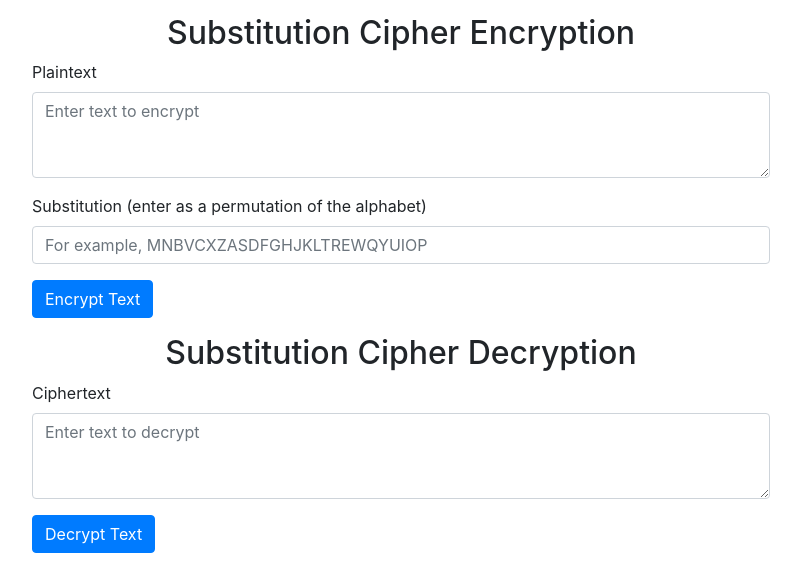
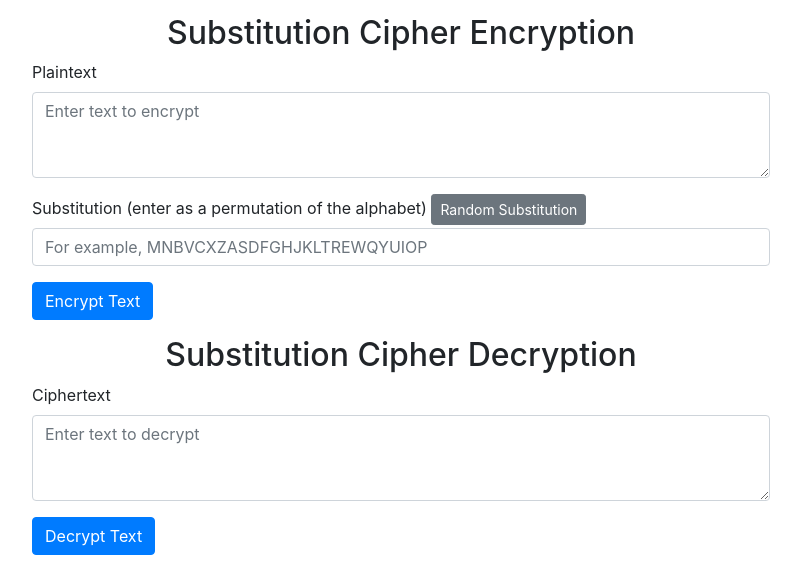
Before and after one commit to christian-doucette/code_breaker, a Flask app: page /substitution in a window 1280 px wide. Shown: the part 290-860 px from the top of the page, without its empty margins (239-1040 px from the left). Run offline with Flask 2, Linux system fonts and the light colour scheme; parts of the project's set-up code (start-up, migrations or seed data) failed here and were passed over; some libraries are stand-ins or nearby versions.

Commit message:
added random permutation button for substitution cipher

```diff
--- a/templates/substitution_page.html
+++ b/templates/substitution_page.html
@@ -27,6 +27,7 @@
 
   <div class="form-group">
     <label for="input_substitution">Substitution (enter as a permutation of the alphabet)</label>
+    <button type="button" onclick="fill_in_form_with_alphabet_permutation()" class="btn btn-secondary btn-sm">Random Substitution</button>
     <input type="text" class="form-control" id="input_substitution" name="input_substitution" placeholder="For example, MNBVCXZASDFGHJKLTREWQYUIOP" autocomplete="off">
   </div>
 
@@ -56,4 +57,34 @@
 
 <p>Since a Substitution cipher...
 </p>
+
+
+
+<script>
+
+// Returns a random permutation of the alphabet, using Fisher-Yates Shuffle Algorithm
+function get_random_alphabet_permutation () {
+  let nonchosen_letters = Array.from("ABCDEFGHIJKLMNOPQRSTUVWXYZ");
+  let chosen_letters    = [];
+
+
+  for (i = 0; i < 26; i++) {
+    const chosen_index = Math.floor(Math.random() * (26 - i));
+    chosen_letters.push(nonchosen_letters[chosen_index]);
+    nonchosen_letters.splice(chosen_index, 1);
+  }
+
+  return chosen_letters.join('');
+}
+
+
+
+function fill_in_form_with_alphabet_permutation() {
+  alphabet_permutation_textbox = document.getElementById('input_substitution');
+  alphabet_permutation_textbox.value = get_random_alphabet_permutation();
+}
+
+
+
+</script>
 {% endblock %}
--- a/test_n_gram.py
+++ b/test_n_gram.py
@@ -165,7 +165,7 @@ print(f'n_val: {n_val}')
 #letters = "PA QB EMCO HAF RMLB PA RMLB M LBOH RCVR CS PA FUWBODPMUW OCNX MUW ZAOPH PRB RFZAO CD BKPOBZBYH DFQPYB MUW GCPRAFP M DAYCW VOMDI AE PRBAOBPCNMY IRHDCND ZADP AE PRB TAXBD GCYY VA ALBO M PHICNMY LCBGBOD RBMW PRBOBD MYDA OCNXD UCRCYCDPCN AFPYAAX GRCNR CD WBEPYH GALBU CUPA RCD NRMOMNPBOCDMPCAU  RCD IBODAUMY IRCYADAIRH WOMGD RBMLCYH EOAZ UMOAWUMHM LAYHM YCPBOMPFOB EAO CUDPMUNB PRB EMUD FUWBODPMUW PRCD DPFEE PRBH RMLB PRB CUPBYYBNPFMY NMIMNCPH PA POFYH MIIOBNCMPB PRB WBIPRD AE PRBDB TAXBD PA OBMYCJB PRMP PRBHOB UAP TFDP EFUUH PRBH DMH DAZBPRCUV WBBI MQAFP YCEB MD M NAUDBSFBUNB IBAIYB GRA WCDYCXB OCNX MUW ZAOPH POFYH MOB CWCAPD AE NAFODB PRBH GAFYWUP MIIOBNCMPB EAO CUDPMUNB PRB RFZAFO CU OCNXD BKCDPBUNCMY NMPNRIROMDB GFQQM YFQQM WFQ WFQ GRCNR CPDBYE CD M NOHIPCN OBEBOBUNB PA PFOVBUBLD OFDDCMU BICN EMPRBOD MUW DAUD CZ DZCOXCUV OCVRP UAG TFDP CZMVCUCUV AUB AE PRADB MWWYBIMPBW DCZIYBPAUD DNOMPNRCUV PRBCO RBMWD CU NAUEFDCAU MD WMU RMOZAUD VBUCFD FUEAYWD CPDBYE AU PRBCO PBYBLCDCAU DNOBBUD GRMP EAAYD RAG C ICPH PRBZ MUW HBD QH PRB GMH C WA RMLB M OCNX MUW ZAOPH PMPPAA MUW UA HAF NMUUAP DBB CP CPD EAO PRB YMWCBD BHBD AUYH MUW BLBU PRBH RMLB PA WBZAUDPOMPB PRMP PRBHOB GCPRCU CS IACUPD AE ZH AGU IOBEBOMQYH YAGBO QBEAOBRMUW"
 #my_cipher_text = encrypt.encrypt_substitution("I GOT A LETTER THIS MORNING WHAT DO YOU RECKON IT READ I READ IT AND IT SAID THE GIRL YOU LOVE IS DEAD WHEN I HEAR MY NAME I WANT TO DISAPPEAR YES IM BUSTED BUT MY HEART WONT LET ME DIE WHEN I FEEL ALRIGHT DARLING WONT YOU COME AROUND", encrypt.get_random_substitution())
 #print(my_cipher_text)
-print(break_substitution("IA TK MIMFL OIJK JKFLUBYUDOR ZOUNHIFS LCK TIOM SYXL GR LCK GKXBM XFM LBKWGOIFS YJKB ZBKNIZINKD TK DCYUOM FKJKB GK IA TK MIMFL OIJK JKFLUBYUDOR ZOUNHIFS LCK TIOM SYXL GR LCK GKXBM XFM LBKWGOIFS YJKB ZBKNIZINKD TK DCYUOM FKJKB GK MKZBKDDKM IJK FY MYUGL GUL XOBKXMR DCYUOM GK AXMKM AXLXOIDLIN XFM XSKM JIBSIFIX TYYOA MKZBKDDKM IJK FY MYUGL GUL XOBKXMR DCYUOM GK AXMKM AXLXOIDLIN XFM XSKM JIBSIFIX TYYOA", 5))
+#print(break_substitution("IA TK MIMFL OIJK JKFLUBYUDOR ZOUNHIFS LCK TIOM SYXL GR LCK GKXBM XFM LBKWGOIFS YJKB ZBKNIZINKD TK DCYUOM FKJKB GK IA TK MIMFL OIJK JKFLUBYUDOR ZOUNHIFS LCK TIOM SYXL GR LCK GKXBM XFM LBKWGOIFS YJKB ZBKNIZINKD TK DCYUOM FKJKB GK MKZBKDDKM IJK FY MYUGL GUL XOBKXMR DCYUOM GK AXMKM AXLXOIDLIN XFM XSKM JIBSIFIX TYYOA MKZBKDDKM IJK FY MYUGL GUL XOBKXMR DCYUOM GK AXMKM AXLXOIDLIN XFM XSKM JIBSIFIX TYYOA", 5))
 #print(break_substitution(my_cipher_text, 5))
 
 # Tests it by attempting to break a caesar cipher
```
